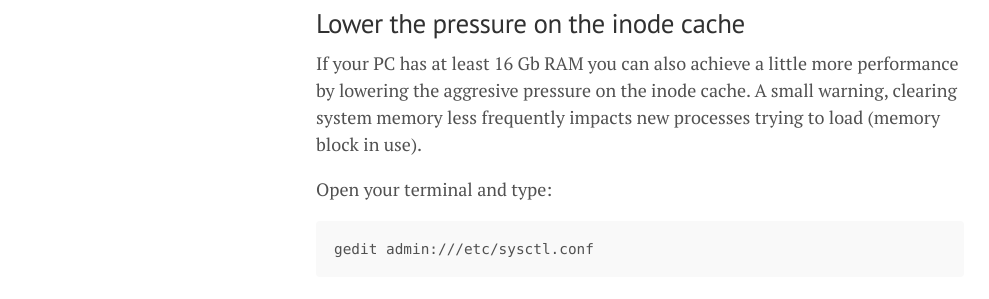
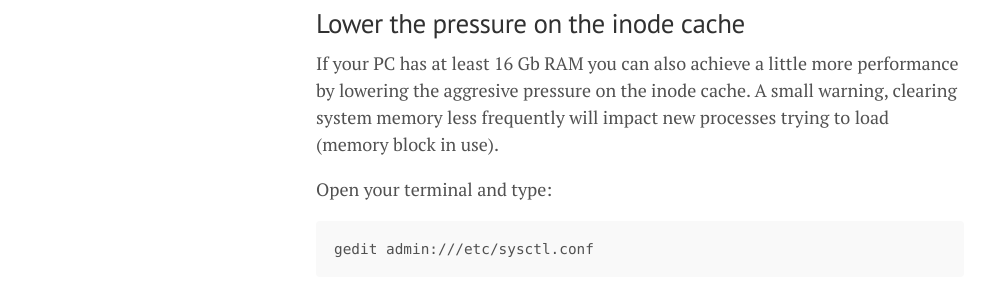
Before and after one commit to lgeurts/lgeurts.github.io, a Jekyll site: the page built from _posts/2022-10-03-optimizing-ubuntu-22.04.1-jammy-jellyfish.md, in a window 1280 px wide and 900 px high, scrolled down 2776 px. Shown: the part 209-508 px from the top of the window, without its empty margins (0-989 px from the left). Built offline with Jekyll 4.4.1, drawn with Linux system fonts in a browser that asks for light colours; nearby versions of some CDN libraries; comment, search, counter and statistics services are not loaded.

Commit message:
Update 2022-10-03-optimizing-ubuntu-22.04.1-jammy-jellyfish.md

````diff
--- a/_posts/2022-10-03-optimizing-ubuntu-22.04.1-jammy-jellyfish.md
+++ b/_posts/2022-10-03-optimizing-ubuntu-22.04.1-jammy-jellyfish.md
@@ -92,7 +92,7 @@
 
 ## Lower the pressure on the inode cache
 
-If your PC has at least 16 Gb RAM you can also achieve a little more performance by lowering the aggresive pressure on the inode cache. A small warning, clearing system memory less frequently impacts new processes trying to load (memory block in use).
+If your PC has at least 16 Gb RAM you can also achieve a little more performance by lowering the aggresive pressure on the inode cache. A small warning, clearing system memory less frequently will impact new processes trying to load (memory block in use).
 
 Open your terminal and type:
 ```
````
